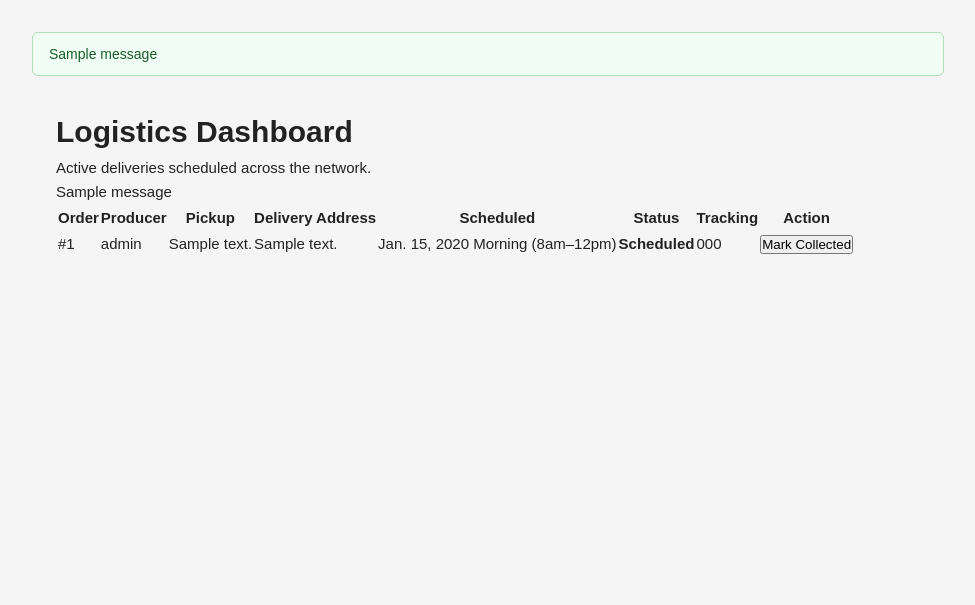
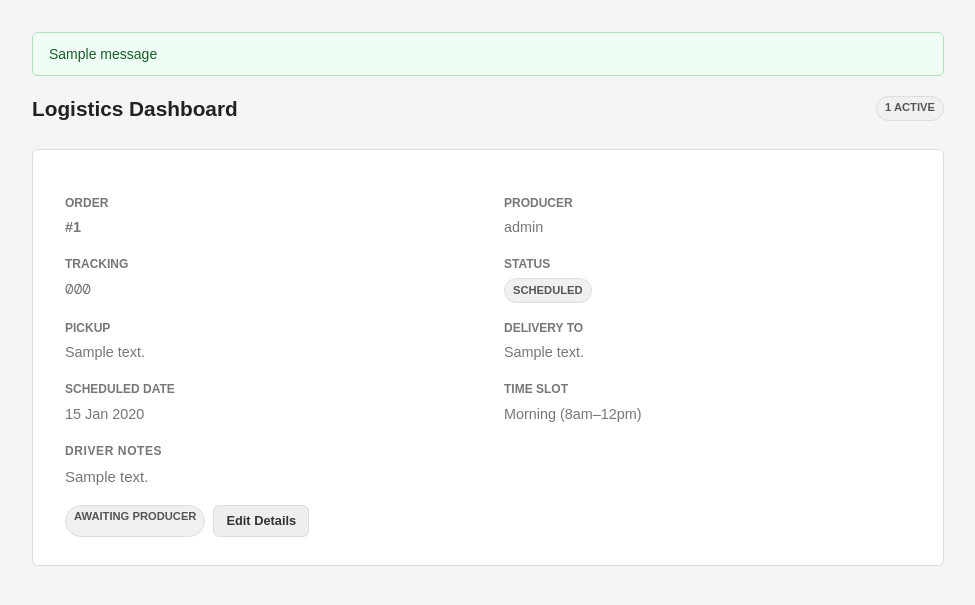
Before and after one commit to calwjones/DESD, a Django app: page /delivery/logistics/ in a window 1280 px wide. Shown: the part 52-657 px from the top of the page, without its empty margins (152-1127 px from the left). Run offline with Django 5.2, Linux system fonts and the light colour scheme; a user stored in the database is signed in; data comes from the database, SQL or seed files in the repository; tables that the repository leaves empty hold one stand-in row (values such as "Sample post"); one stand-in notice (Sample message) is shown.

Commit message:
update to producer dispatch logic + merge with main branch

```diff
--- a/delivery/models.py
+++ b/delivery/models.py
@@ -62,13 +62,23 @@ class Delivery(models.Model):
                 f"Cannot transition from {self.status} to {new_status}"
             )
 
+        if new_status == 'collected' and self.order.status != 'dispatched':
+            raise ValueError(
+                f"Order #{self.order.id} is not yet ready for collection "
+                f"(producer status: {self.order.get_status_display()})"
+            )
+
         self.status = new_status
         self.save()
 
+        # Side effects
+        if new_status == 'collected':
+            # Customer notification: their order is now in motion
+            from orders.views import _send_dispatch_email
+            _send_dispatch_email(self.order)
+
         if new_status == 'delivered':
             self._update_parent_order_status()
-
-        # BRFN-48 will hook customer email here on Thursday
 
     def _update_parent_order_status(self):
         """Roll up delivery statuses to parent Order status."""
--- a/templates/deliveries/dashboard.html
+++ b/templates/deliveries/dashboard.html
@@ -1,57 +1,103 @@
-{% extends 'base.html' %}
+{% extends "base.html" %}
+
+{% block title %}Logistics Dashboard{% endblock %}
+
 {% block content %}
-<div class="container">
+<div class="dashboard-header">
   <h1>Logistics Dashboard</h1>
-  <p>Active deliveries scheduled across the network.</p>
+  <div class="actions">
+    <span class="badge badge-grey">{{ deliveries|length }} active</span>
+  </div>
+</div>
 
-  {% if messages %}
-    {% for message in messages %}
-      <div class="message {{ message.tags }}">{{ message }}</div>
-    {% endfor %}
+{% if deliveries %}
+  {% for d in deliveries %}
+  <div class="card" style="margin-bottom: 1.25rem;">
+    <div class="detail-grid" style="margin-bottom: 1rem;">
+      <div class="detail-item">
+        <label>Order</label>
+        <p><strong>#{{ d.order.id }}</strong></p>
+      </div>
+      <div class="detail-item">
+        <label>Producer</label>
+        <p>{{ d.producer.username }}</p>
+      </div>
+      <div class="detail-item">
+        <label>Tracking</label>
+        <p style="font-family:'DM Mono',monospace;">{{ d.order.tracking_number|default:"—" }}</p>
+      </div>
+      <div class="detail-item">
+        <label>Status</label>
+        <p>
+          {% if d.status == 'scheduled' %}
+            <span class="badge badge-grey">{{ d.get_status_display }}</span>
+          {% elif d.status == 'collected' %}
+            <span class="badge" style="background:var(--accent);color:#fff;">{{ d.get_status_display }}</span>
+          {% elif d.status == 'out_for_delivery' %}
+            <span class="badge" style="background:#e67e22;color:#fff;">{{ d.get_status_display }}</span>
+          {% else %}
+            <span class="badge badge-green">{{ d.get_status_display }}</span>
+          {% endif %}
+        </p>
+      </div>
+    </div>
+
+    <div class="detail-grid" style="margin-bottom: 1rem;">
+      <div class="detail-item">
+        <label>Pickup</label>
+        <p>{{ d.pickup_address|default:"Not yet scheduled" }}</p>
+      </div>
+      <div class="detail-item">
+        <label>Delivery To</label>
+        <p>{{ d.delivery_address }}</p>
+      </div>
+      <div class="detail-item">
+        <label>Scheduled Date</label>
+        <p>{{ d.scheduled_date|date:"d M Y"|default:"—" }}</p>
+      </div>
+      <div class="detail-item">
+        <label>Time Slot</label>
+        <p>{{ d.get_scheduled_time_slot_display|default:"—" }}</p>
+      </div>
+    </div>
+
+    {% if d.driver_notes %}
+      <div style="margin-bottom: 1rem;">
+        <label style="font-size: 0.75rem; color: var(--muted); text-transform: uppercase; letter-spacing: 0.05em;">Driver Notes</label>
+        <p style="margin-top: 0.25rem;">{{ d.driver_notes }}</p>
+      </div>
     {% endif %}
 
-  {% if deliveries %}
-    <table class="deliveries-table">
-      <thead>
-        <tr>
-          <th>Order</th>
-          <th>Producer</th>
-          <th>Pickup</th>
-          <th>Delivery Address</th>
-          <th>Scheduled</th>
-          <th>Status</th>
-          <th>Tracking</th>
-          <th>Action</th>
-        </tr>
-      </thead>
-      <tbody>
-        {% for d in deliveries %}
-          <tr>
-            <td>#{{ d.order.id }}</td>
-            <td>{{ d.producer.username }}</td>
-            <td>{{ d.pickup_address|default:"—" }}</td>
-            <td>{{ d.delivery_address }}</td>
-            <td>{{ d.scheduled_date|default:"—" }} {{ d.get_scheduled_time_slot_display }}</td>
-            <td><strong>{{ d.get_status_display }}</strong></td>
-            <td>{{ d.order.tracking_number|default:"—" }}</td>
-            <td>
+    <div class="actions">
+      {% if d.status == 'scheduled' %}
+        {% if d.order.status == 'dispatched' %}
           <form method="post" action="{% url 'delivery:update_status' d.id %}">
             {% csrf_token %}
-                {% if d.status == 'scheduled' %}
-                  <button type="submit" name="status" value="collected">Mark Collected</button>
+            <button type="submit" name="status" value="collected" class="btn">Mark Collected</button>
+          </form>
+        {% else %}
+          <span class="badge badge-grey">Awaiting producer</span>
+        {% endif %}
       {% elif d.status == 'collected' %}
-                  <button type="submit" name="status" value="out_for_delivery">Out for Delivery</button>
+        <form method="post" action="{% url 'delivery:update_status' d.id %}">
+          {% csrf_token %}
+          <button type="submit" name="status" value="out_for_delivery" class="btn">Out for Delivery</button>
+        </form>
       {% elif d.status == 'out_for_delivery' %}
-                  <button type="submit" name="status" value="delivered">Mark Delivered</button>
+        <form method="post" action="{% url 'delivery:update_status' d.id %}">
+          {% csrf_token %}
+          <button type="submit" name="status" value="delivered" class="btn">Mark Delivered</button>
+        </form>
       {% endif %}
-              </form>
-            </td>
-          </tr>
+      <a href="{% url 'admin:delivery_delivery_change' d.id %}" class="btn btn-secondary btn-sm">Edit Details</a>
+    </div>
+  </div>
   {% endfor %}
-      </tbody>
-    </table>
 {% else %}
+  <div class="card empty-state">
     <p>No active deliveries.</p>
+    <small style="color: var(--muted);">Deliveries appear here once orders are confirmed and producers ship.</small>
+  </div>
 {% endif %}
-</div>
+
 {% endblock %}
```
Also changed, not shown: orders/views.py (+14 -9 lines), templates/dashboard.html (+2 -8 lines), accounts/migrations/0005_merge_20260430_2042.py (added). Lines whose indentation alone changed are shown as unchanged.
